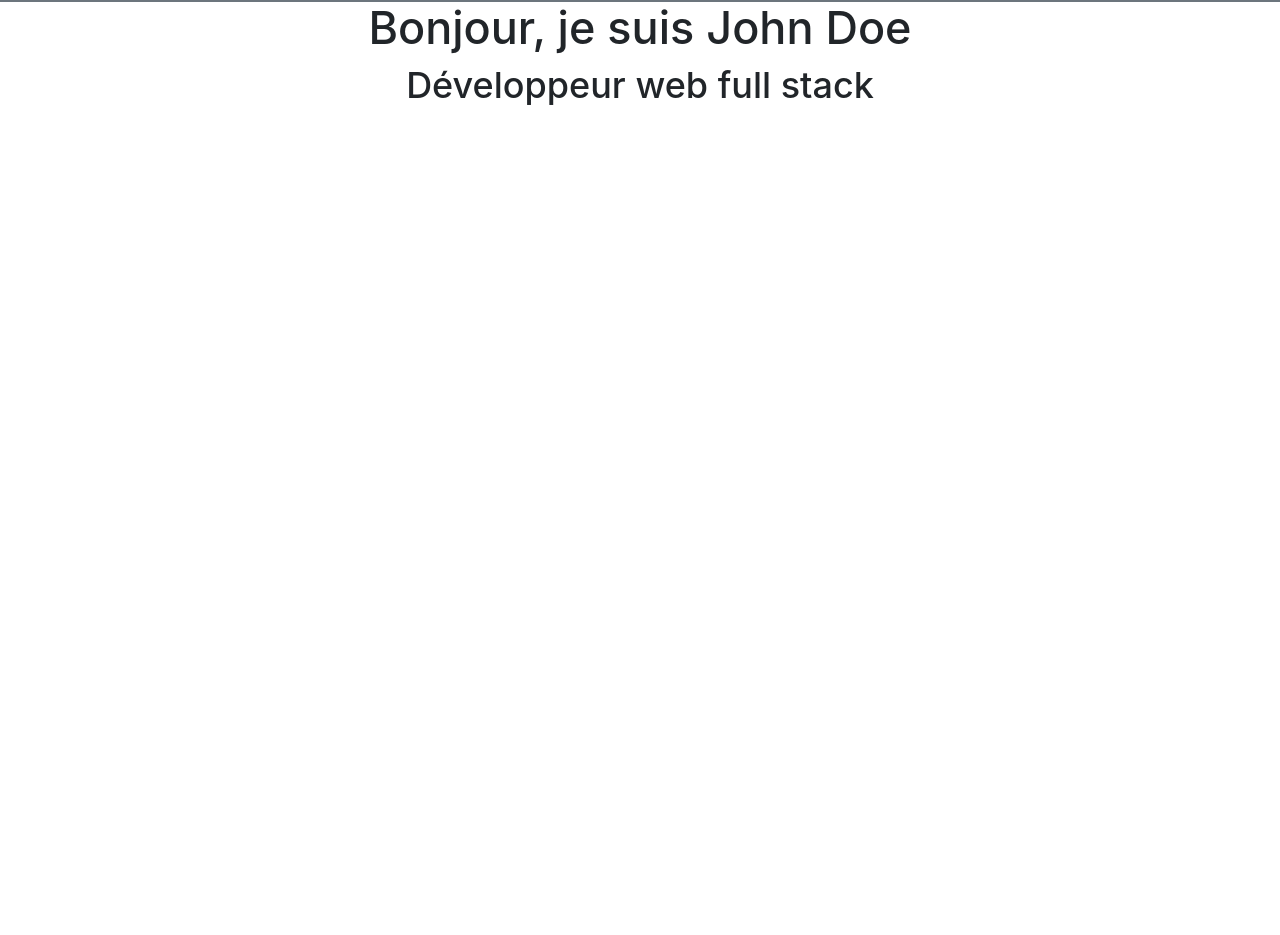
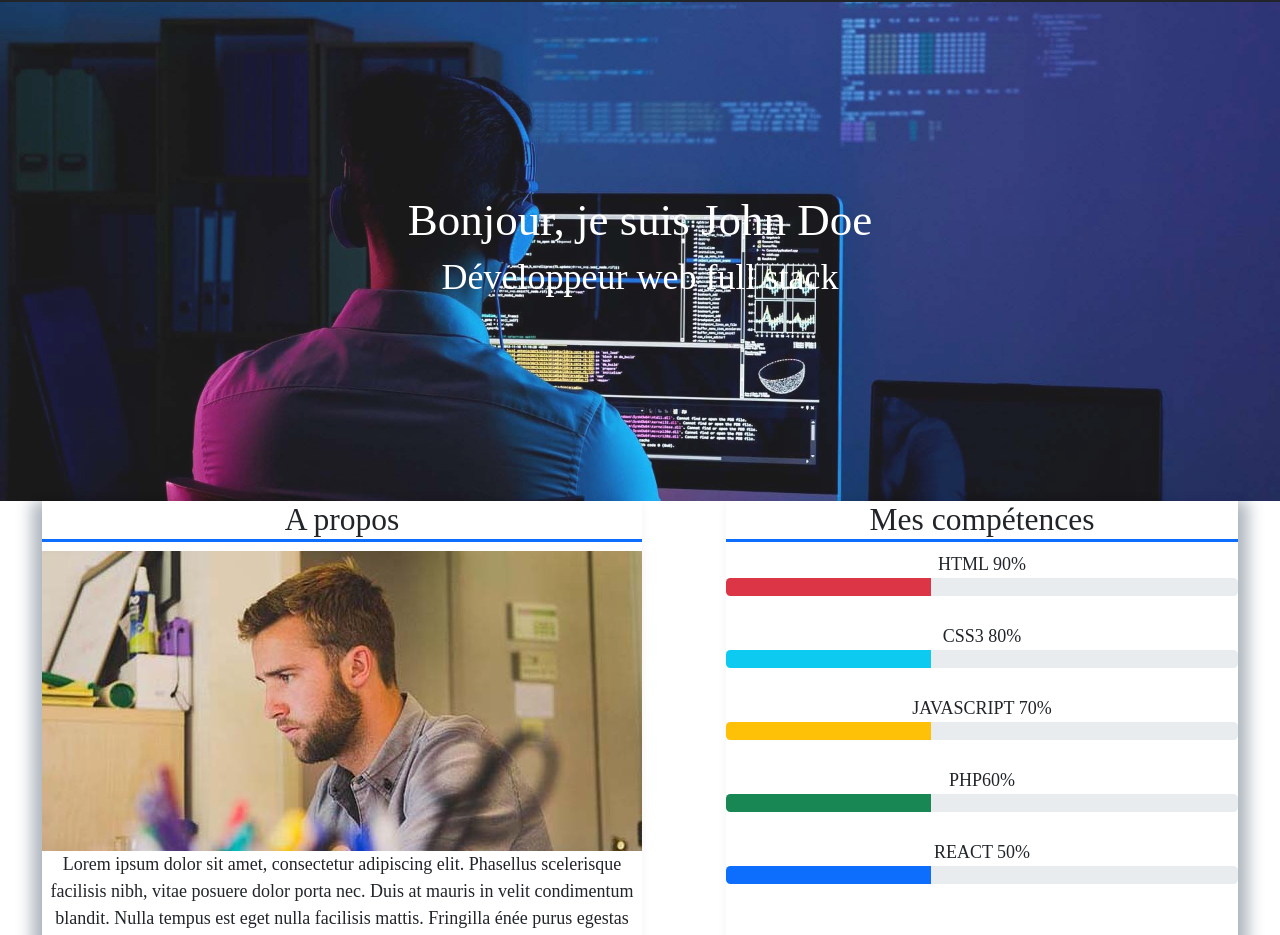
Before and after one commit to Tvairet/Evaluation-Portfolio-React.JS, a React (Create React App) app: page / in a window 1280 px wide. Shown: the part 79-1014 px from the top of the page. Before the commit the page ends 800 px from the top, so only its background shows below. Built offline with nearby package versions, Linux system fonts and the light colour scheme.

Commit message:
creattion home

```diff
--- a/src/App.css
+++ b/src/App.css
@@ -1,8 +1,12 @@
-*{
+
+@import url('https://fonts.googleapis.com/css2?family=Nunito+Sans:ital,opsz,wght@0,6..12,200..1000;1,6..12,200..1000&display=swap');
+
+* {
   box-sizing: border-box;
   margin: 0;
   padding: 0;
   font-size: 18px;
+  font-family: "Nunito+Sans" ;
 }
 .App {
   text-align: center;
@@ -15,18 +19,48 @@ header {
   color: #fff;
 }
 
-.container {
-  width: 90%;
-  max-width: 1440px;
+.main {
+  width: 100%;
 }
 
 #slider {
   background-image: url(./img/hero-bg.jpg);
-  height: 800px ;
-  width: 100%;
+  background-size: cover;
+  background-repeat: no-repeat;
+  background-position: center;
   color: #fff;
   display: flex;
   flex-direction: column;
   align-items: center;
   justify-content: center;
+  height: 500px;
+  margin: 0;
+  opacity: 0.9;
 }
+
+.presentation {
+  display: flex;
+  flex-direction: row;
+  justify-content: space-around;
+}
+
+.presentation div {
+  flex-basis: 40%;
+}
+
+.presentation h3 {
+  border-bottom: solid #0d6efd;
+}
+
+.propos {
+  box-shadow: -10px 0 15px #adb5bd ;
+}
+
+.competences {
+  box-shadow: 10px 0 15px #adb5bd;
+}
+
+.competences span {
+  text-transform: uppercase;
+  text-align: left;
+}
--- a/src/component/Nav.jsx
+++ b/src/component/Nav.jsx
@@ -5,7 +5,7 @@ import { Link } from "react-router-dom";
 const Nav = () => {
     return (
         <header>
-            <nav class="navbar navbar-expand-lg bg-secondary text-light text-uppercase fixed-top" id="mainNav">
+            <nav class="navbar navbar-expand-lg bg-dark text-light text-uppercase fixed-top" id="mainNav">
                 <div class="container">
                     <a class="navbar-brand text-light" href="#page-top">John Doe</a>
                     <button class="navbar-toggler text-uppercase font-weight-bold bg-primary text-white rounded" type="button" data-bs-toggle="collapse" data-bs-target="#navbarResponsive" aria-controls="navbarResponsive" aria-expanded="false" aria-label="Toggle navigation">
--- a/src/pages/Home.jsx
+++ b/src/pages/Home.jsx
@@ -1,10 +1,49 @@
 import React from "react";
+import photo from "../img/john-doe-about.jpg"
+
 
 const Home = () =>{
     return (
-        <main className="container">
+        <main className="main">
+            <section id="slider" >
             <h1>Bonjour, je suis John Doe</h1>
             <h2>Développeur web full stack</h2>
+            </section>
+            <section className="presentation">
+                <div className="propos">
+                    <h3>A propos</h3>
+                    <img src={photo} alt="un développeut au travail"/>
+                    <p>Lorem ipsum dolor sit amet, consectetur adipiscing elit.
+                        Phasellus scelerisque facilisis nibh, vitae posuere dolor porta nec. Duis at mauris in velit condimentum blandit.
+                        Nulla tempus est eget nulla facilisis mattis. Fringilla énée purus egestas ornare lobortis.
+                        Sed efficace magna non laoreet suscipit. Praesent porta risus eu tortor iaculis hendrerit.</p>
+                </div>
+                <div className="competences">
+                    <h3>Mes compétences</h3>
+                    <span>HTML 90%</span>
+                    <div class="progress mb-4">
+                        <div class="progress-bar bg-danger" role="progressbar" aria-label="danger example" style={{width: '90%'}} aria-valuenow="90" aria-valuemin="0" aria-valuemax="100"></div>
+                        </div>
+                        <span>CSS3 80%</span>
+                        <div class="progress mb-4">
+                        <div class="progress-bar w-50 bg-info" role="progressbar" aria-label="Info example" style={{width: '80%'}} aria-valuenow="80" aria-valuemin="0" aria-valuemax="100"></div>
+                        </div>
+                        <span>Javascript 70%</span>
+                        <div class="progress mb-4">
+                        <div class="progress-bar bg-warning" role="progressbar" aria-label="Warning example" style={{width: '70%'}} aria-valuenow="70" aria-valuemin="0" aria-valuemax="100"></div>
+                        </div>
+                        <span>PHP60%</span>
+                        <div class="progress mb-4">
+                        <div class="progress-bar bg-success" role="progressbar" aria-label="success example" style={{width: '60%'}} aria-valuenow="60" aria-valuemin="0" aria-valuemax="100"></div>
+                        </div>
+                        <span>React 50%</span>
+                        <div class="progress mb-4">
+                        <div class="progress-bar bg-progress" role="progressbar" aria-label="progress example" style={{width: '50%'}} aria-valuenow="50" aria-valuemin="0" aria-valuemax="100"></div>
+                        </div>
+
+
+                </div>
+            </section>
         </main>
     );
 };
```
